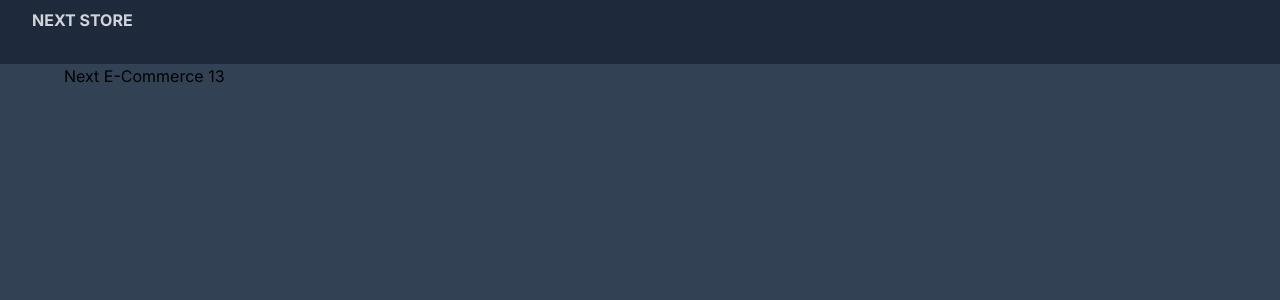
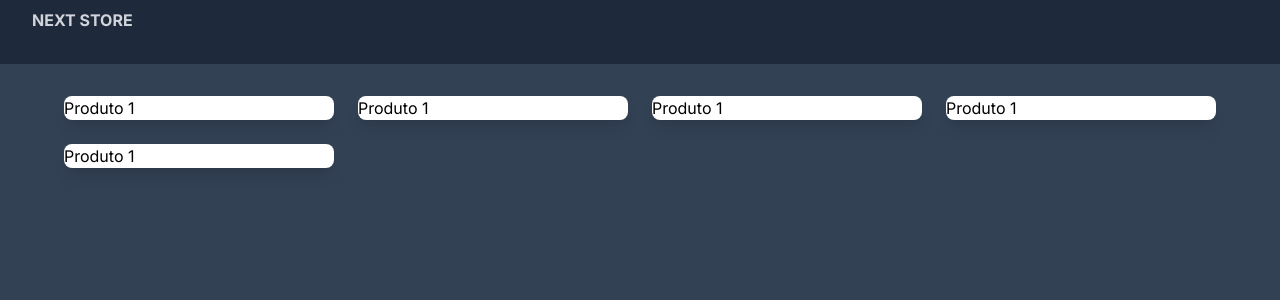
Before and after one commit to markkusMotta/next-Commerce, a Next.js app: page / in a window 1280 px wide. Shown: the top 300 px of the page. Built offline with nearby package versions, Linux system fonts and the light colour scheme.

Commit message:
Listagem de produtos parte 1

```diff
--- a/src/app/page.tsx
+++ b/src/app/page.tsx
@@ -3,8 +3,14 @@ import Image from 'next/image'
 
 export default function Home() {
   return (
-      <div>
-        <h1>Next E-Commerce 13</h1>
+      <div className='max-w-7xl mx-auto pt-8 px-8 xl:px-0'>
+        <div className='grid grid-cols-1 sm:grid-cols-2 md:grid-cols-3 lg:grid-cols-4 gap-10 xl:gap-6'>
+          <div className='bg-white rounded-lg shadow-lg overflow-hidden'>Produto 1</div>
+          <div className='bg-white rounded-lg shadow-lg overflow-hidden'>Produto 1</div>
+          <div className='bg-white rounded-lg shadow-lg overflow-hidden'>Produto 1</div>
+          <div className='bg-white rounded-lg shadow-lg overflow-hidden'>Produto 1</div>
+          <div className='bg-white rounded-lg shadow-lg overflow-hidden'>Produto 1</div>
+        </div>
       </div>
   )
 }
```
